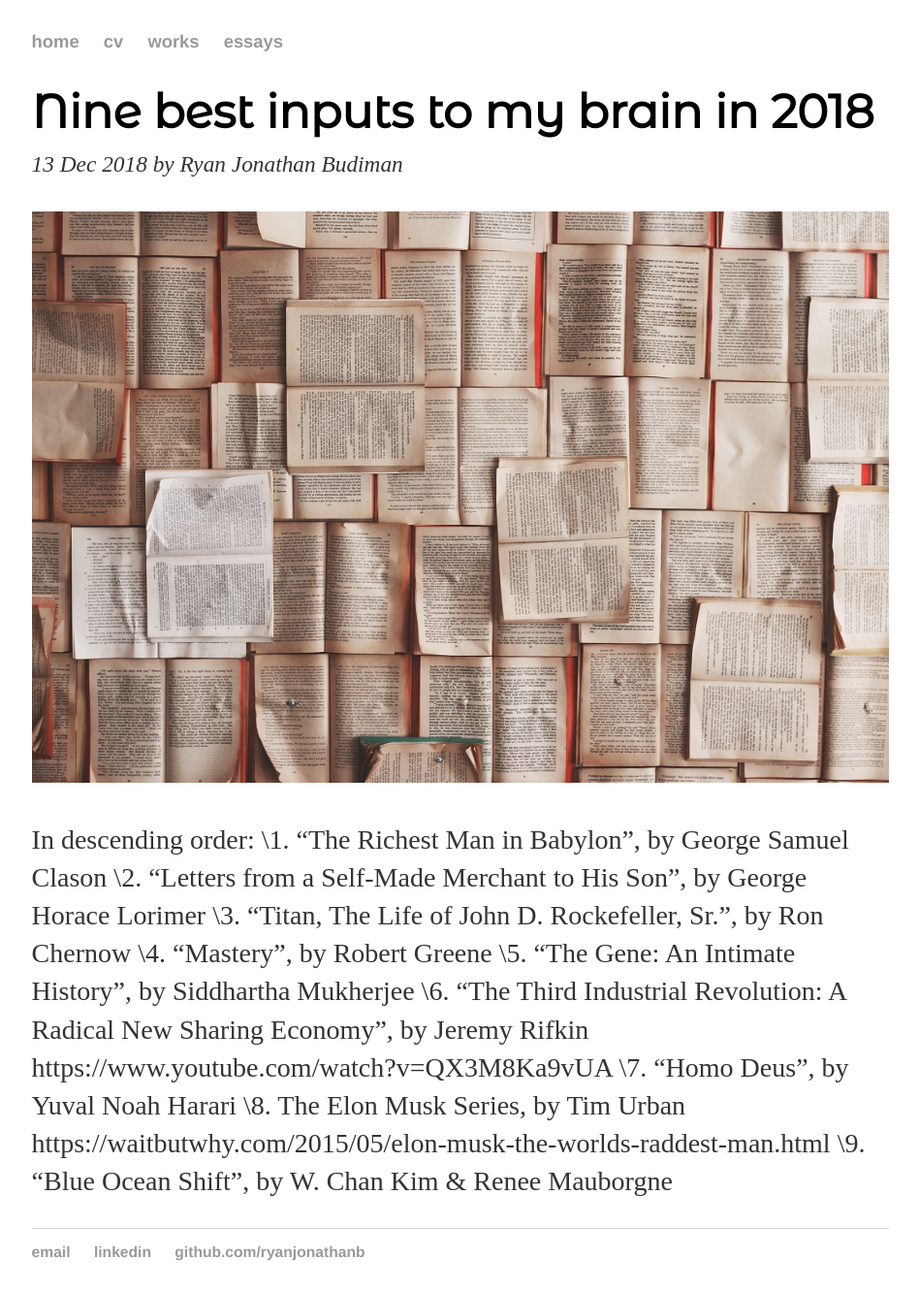
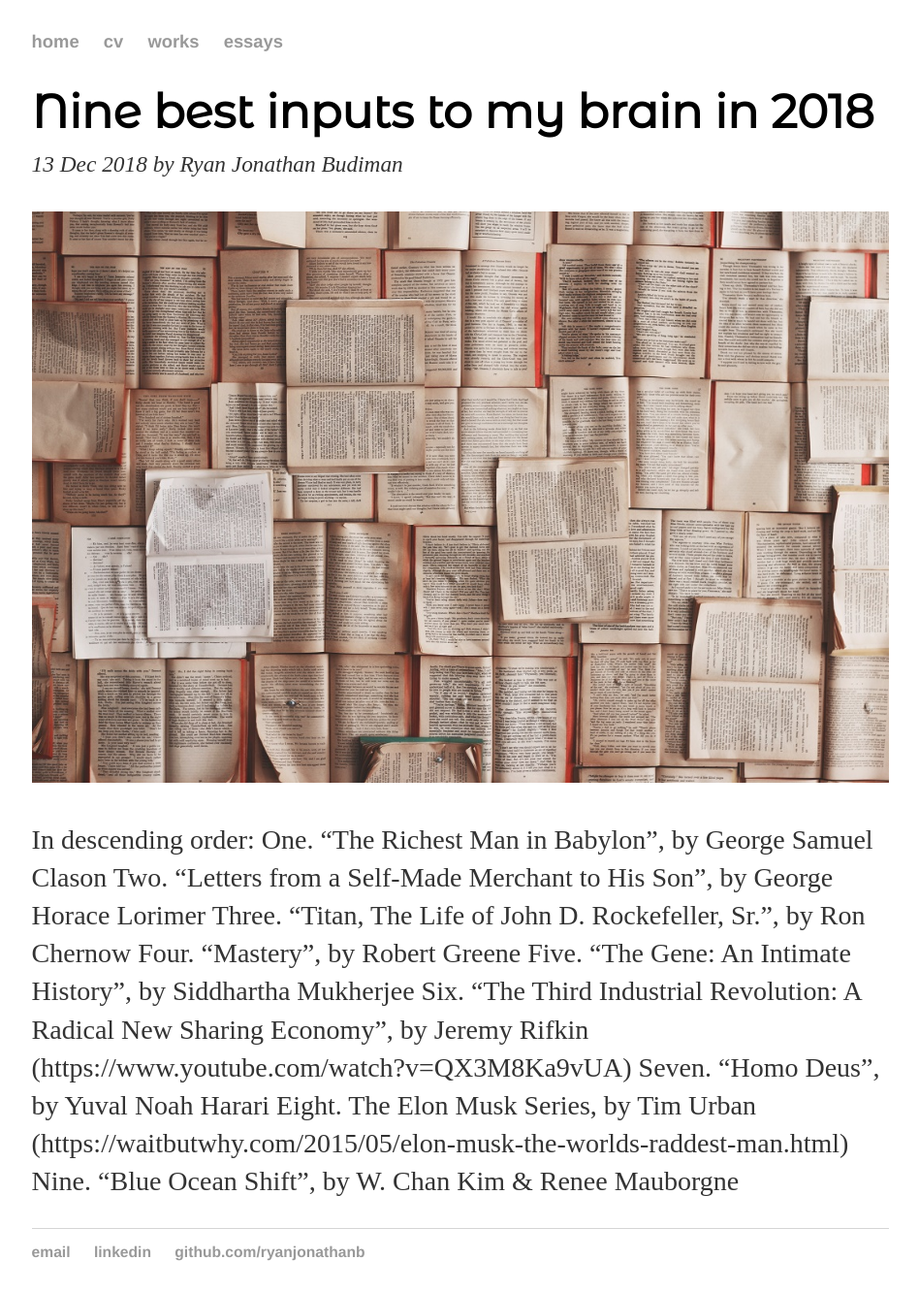
Before and after one commit to ryanjonathanb/ryanjonathanb.github.io, a Jekyll site: the page built from _posts/2018-12-13-best-inputs-2018.md, in a window 1280 px wide. Shown: the whole page at 97% size, without its empty margins (165-1113 px from the left). Built offline with Jekyll 4.4.1, drawn with Linux system fonts in a browser that asks for light colours; some web fonts are replaced.

Commit message:
Update 2018-12-13-best-inputs-2018.md

```diff
--- a/_posts/2018-12-13-best-inputs-2018.md
+++ b/_posts/2018-12-13-best-inputs-2018.md
@@ -6,12 +6,12 @@ date: 2018-12-13
 <img src="http://ryanjonathanb.com/works/assets/writing_images/2018-12-13-best-inputs-2018.jpg" width="100%" title="Photo from Unsplash" />
 
 In descending order:
-\1. "The Richest Man in Babylon", by George Samuel Clason
-\2. "Letters from a Self-Made Merchant to His Son", by George Horace Lorimer
-\3. "Titan, The Life of John D. Rockefeller, Sr.", by Ron Chernow
-\4. "Mastery", by Robert Greene
-\5. "The Gene: An Intimate History", by Siddhartha Mukherjee
-\6. "The Third Industrial Revolution: A Radical New Sharing Economy", by Jeremy Rifkin https://www.youtube.com/watch?v=QX3M8Ka9vUA
-\7. "Homo Deus", by Yuval Noah Harari
-\8. The Elon Musk Series, by Tim Urban https://waitbutwhy.com/2015/05/elon-musk-the-worlds-raddest-man.html
-\9. "Blue Ocean Shift", by W. Chan Kim & Renee Mauborgne
+One. "The Richest Man in Babylon", by George Samuel Clason
+Two. "Letters from a Self-Made Merchant to His Son", by George Horace Lorimer
+Three. "Titan, The Life of John D. Rockefeller, Sr.", by Ron Chernow
+Four. "Mastery", by Robert Greene
+Five. "The Gene: An Intimate History", by Siddhartha Mukherjee
+Six. "The Third Industrial Revolution: A Radical New Sharing Economy", by Jeremy Rifkin (https://www.youtube.com/watch?v=QX3M8Ka9vUA)
+Seven. "Homo Deus", by Yuval Noah Harari
+Eight. The Elon Musk Series, by Tim Urban (https://waitbutwhy.com/2015/05/elon-musk-the-worlds-raddest-man.html)
+Nine. "Blue Ocean Shift", by W. Chan Kim & Renee Mauborgne
```
